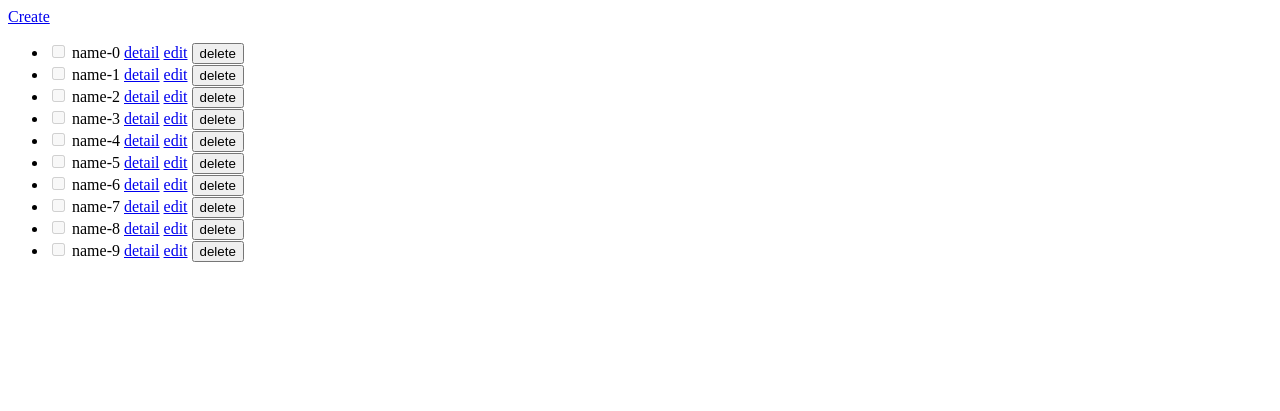
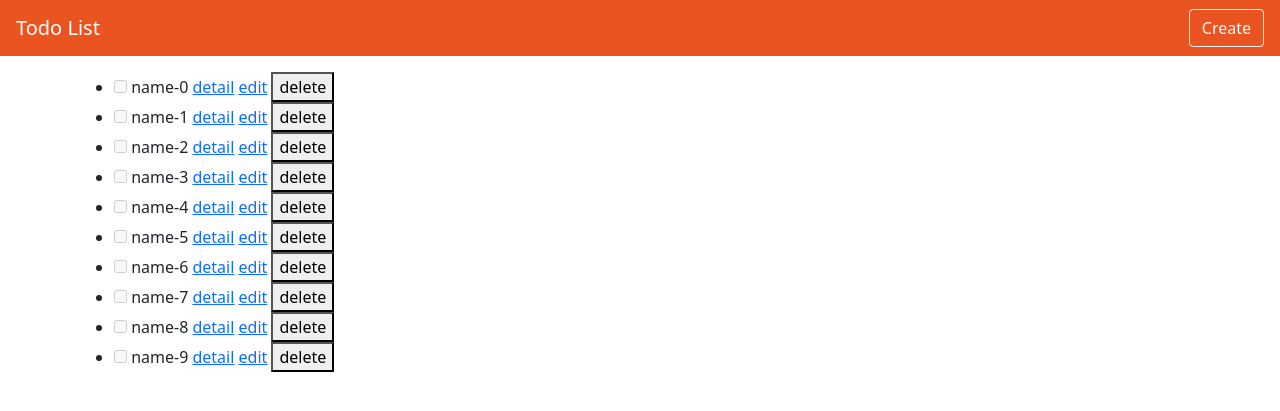
Before and after one commit to larrytherealboy/todo-list, a Node server app: page / in a window 1280 px wide. Shown: the top 411 px of the page. Run offline with Node 20, Linux system fonts and the light colour scheme; data comes from the database, SQL or seed files in the repository; some libraries are stand-ins or nearby versions.

Commit message:
feat: add bootstrap & modify main.hbs

```diff
--- a/views/index.hbs
+++ b/views/index.hbs
@@ -1,5 +1,3 @@
-<a href="/todos/new">Create</a>
-
 <ul>
   {{#each todos}}
   <li>
--- a/views/layouts/main.hbs
+++ b/views/layouts/main.hbs
@@ -1,12 +1,36 @@
 <!DOCTYPE html>
 <html lang="en">
+
 <head>
   <meta charset="UTF-8">
   <meta http-equiv="X-UA-Compatible" content="IE=edge">
   <meta name="viewport" content="width=device-width, initial-scale=1.0">
   <title>Todo list</title>
+  <link href="https://cdn.jsdelivr.net/npm/bootstrap@5.0.2/dist/css/bootstrap.min.css" rel="stylesheet"
+    integrity="sha384-EVSTQN3/azprG1Anm3QDgpJLIm9Nao0Yz1ztcQTwFspd3yD65VohhpuuCOmLASjC" crossorigin="anonymous">
 </head>
+
+
+<header>
+  <nav class="navbar navbar-dark justify-content-between" style="padding: 8px 16px;
+    background-color: #e95420;">
+    <a href="/" class="navbar-brand">Todo List</a>
+    <a href="/todos/new" class="btn btn-outline-light">Create</a>
+  </nav>
+</header>
+
+
 <body>
-  {{{ body }}}
+  <main>
+    <div class="container mt-3">
+      {{{ body }}}
+    </div>
+  </main>
+
+
+  <script src="https://cdn.jsdelivr.net/npm/bootstrap@5.0.2/dist/js/bootstrap.bundle.min.js"
+    integrity="sha384-MrcW6ZMFYlzcLA8Nl+NtUVF0sA7MsXsP1UyJoMp4YLEuNSfAP+JcXn/tWtIaxVXM"
+    crossorigin="anonymous"></script>
 </body>
+
 </html>
```
